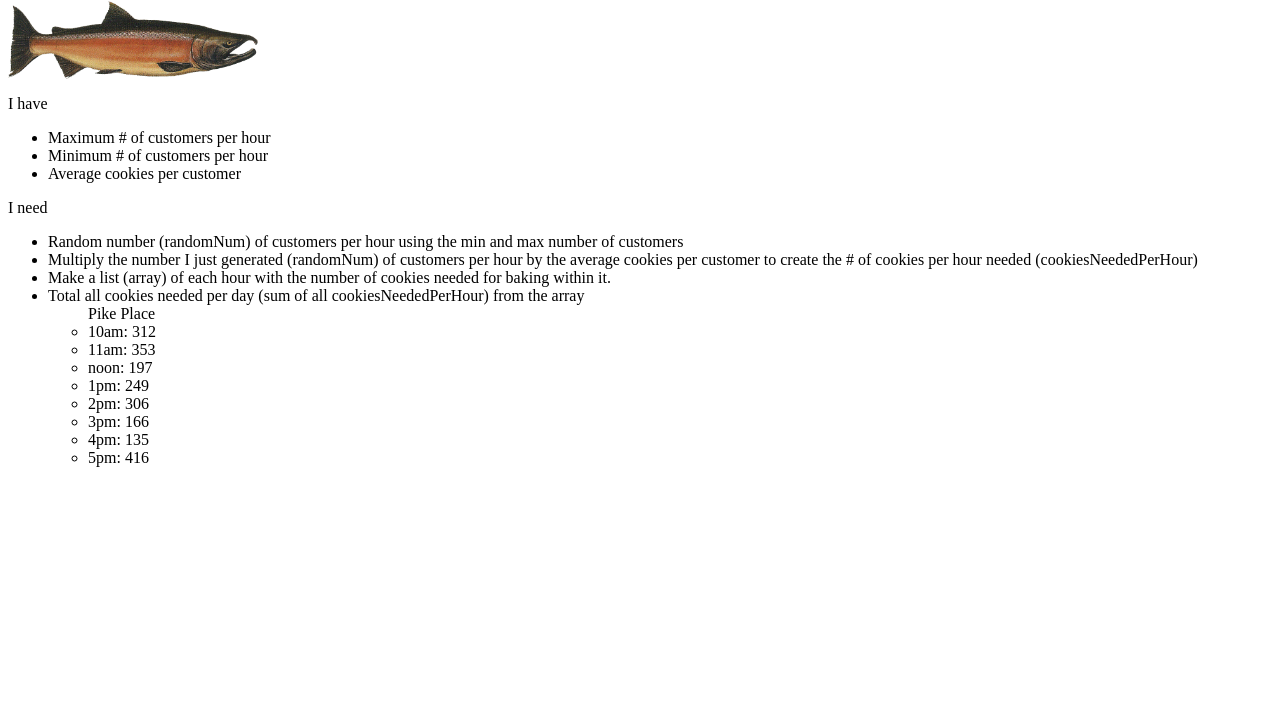
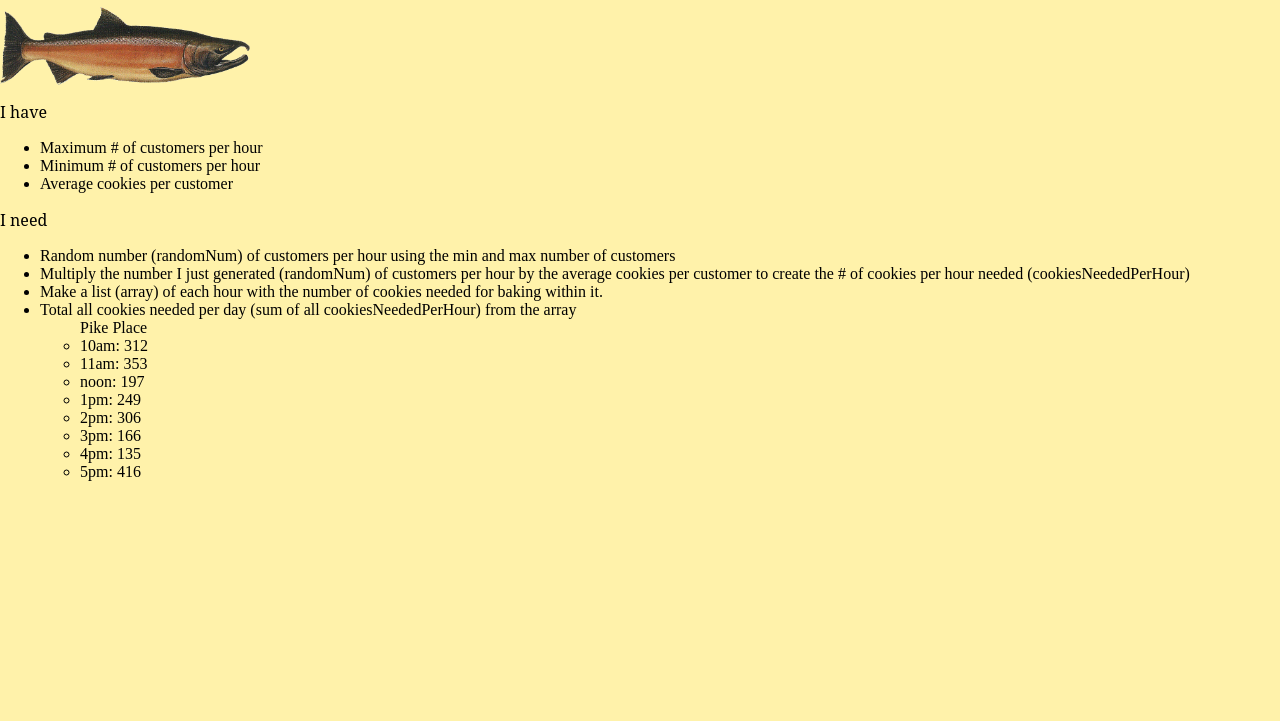
Before and after one commit to kmzurlocuva/cookie-stand, a plain HTML site: page index.html in a window 1280 px wide. Shown: the part 79-800 px from the top of the page. Drawn offline with Linux system fonts and the light colour scheme.

Commit message:
linked CSS elements

```diff
--- a/index.html
+++ b/index.html
@@ -2,9 +2,10 @@
 <html>
   <head>
     <meta charset="utf-8">
-    <link rel="stylesheet" type="style.css">
+
     <link href='https://fonts.googleapis.com/css?family=Fira+Sans' rel='stylesheet' type='text/css'>
     <link href='https://fonts.googleapis.com/css?family=Noto+Sans' rel='stylesheet' type='text/css'>
+    <link rel="stylesheet" type="text/css" href="style.css">
     <title></title>
   </head>
   <body>
```
Also changed, not shown: style-guide.html (+1 -1 lines).
